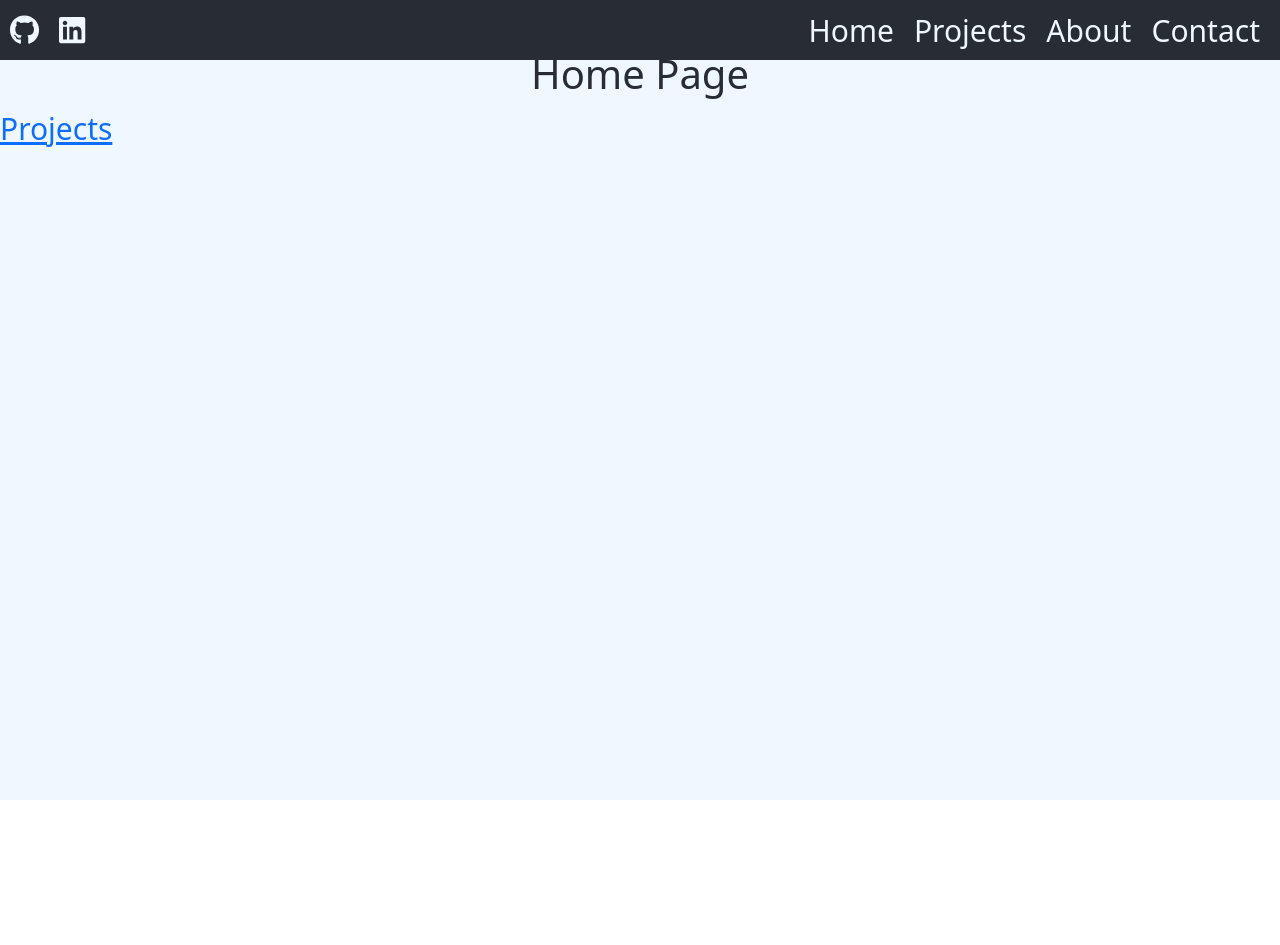
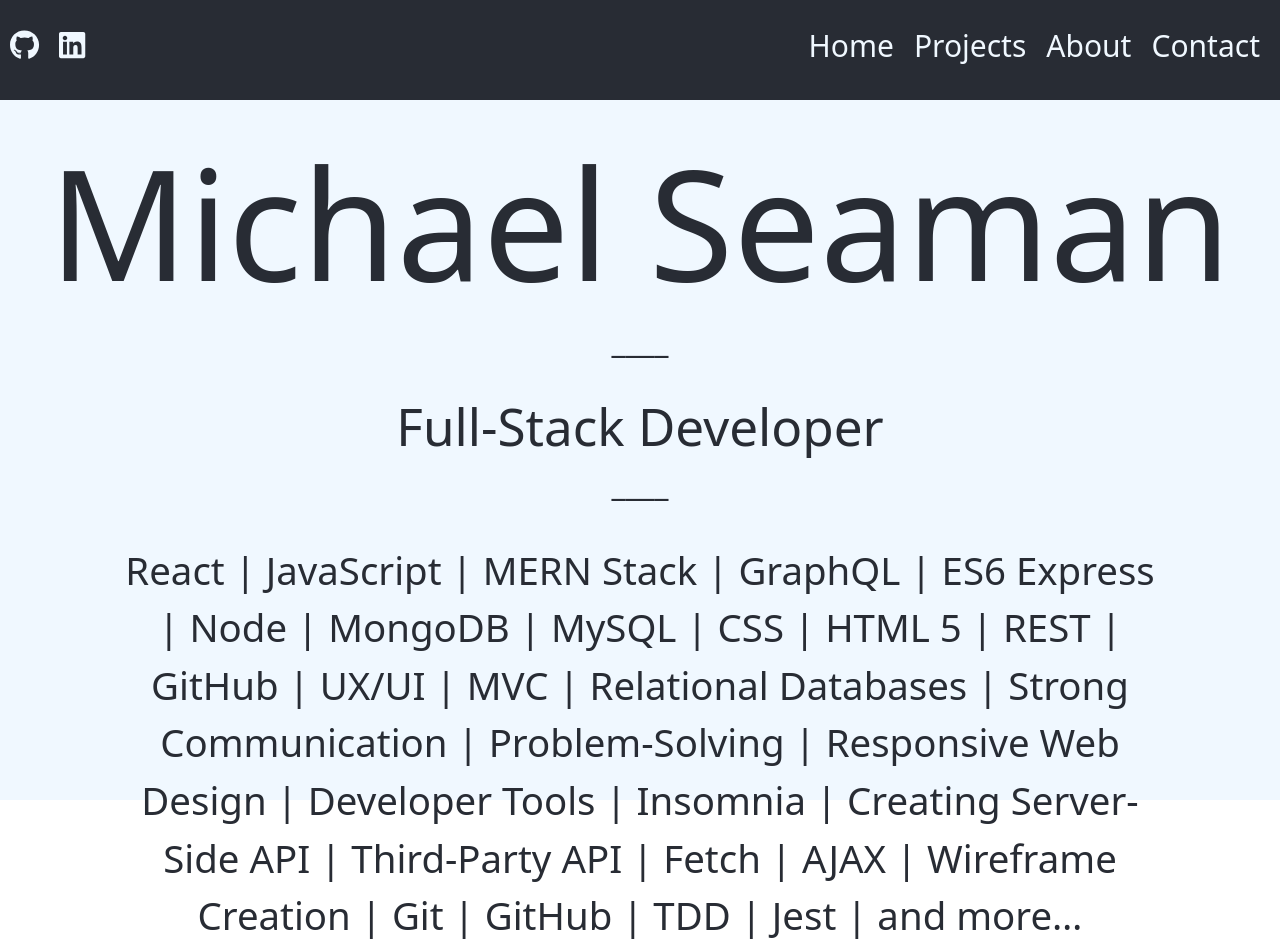
Before and after one commit to mseaman26/portfolio-2, a React (Create React App) app in the folder client/: page /#/ in a window 1280 px wide. Before the commit the page ends 800 px from the top, so only its background shows below. Built offline with nearby package versions, Linux system fonts and the light colour scheme.

Commit message:
work on home page and styling

```diff
--- a/client/src/App.css
+++ b/client/src/App.css
@@ -30,7 +30,7 @@
   width: 36px;
   height: 30px;
   right: 36px;
-  top: 20px;
+  top: 30px;
 }
 
 /* Color/shape of burger icon bars */
@@ -104,7 +104,7 @@ Note: Beware of modifying this element as it can break the animations - you shou
 .bm-item:hover {
   color: #ffffff;
 }
-h1{
+h1, h2, p{
   margin-bottom: 50px;
   text-align: center;
 }
@@ -133,5 +133,20 @@ h1{
   max-width: 100%;
   margin: auto;
   padding-left: 10px;
-  padding-bottom: 10px;
+  padding-top: 15px;
+  height: 100px;
 }
+.main_header{
+  margin-top: 80px;
+  font-size: 12vw;
+}
+.secondayr_header{
+  margin-top: 35px;
+  font-size: 4vw
+}
+p{
+  font-size: 3vw;
+  padding-top: 30px;
+  padding-left: 9vw;
+  padding-right: 9vw;
+}
--- a/client/src/Pages/Home.js
+++ b/client/src/Pages/Home.js
@@ -4,10 +4,21 @@ import { Link } from 'react-router-dom'
 const Home = () => {
     return (
         <div className='home_page page'>
-            <h1>
-                Home Page
+            <h1 className='main_header'>
+                Michael Seaman
             </h1>
-            <Link to='/projects'>Projects</Link>
+            <h2>
+                ____
+            </h2>
+            <h2 className='secondayr_header'>
+                Full-Stack Developer
+            </h2>
+            <h2>
+                ____
+            </h2>
+            <p>
+            React | JavaScript | MERN Stack | GraphQL | ES6 Express | Node | MongoDB | MySQL | CSS | HTML 5 | REST | GitHub | UX/UI | MVC | Relational Databases | Strong Communication | Problem-Solving | Responsive Web Design | Developer Tools | Insomnia | Creating Server-Side API | Third-Party API | Fetch | AJAX | Wireframe Creation | Git | GitHub | TDD | Jest | and more…
+            </p>
         </div>
 
     )
```
